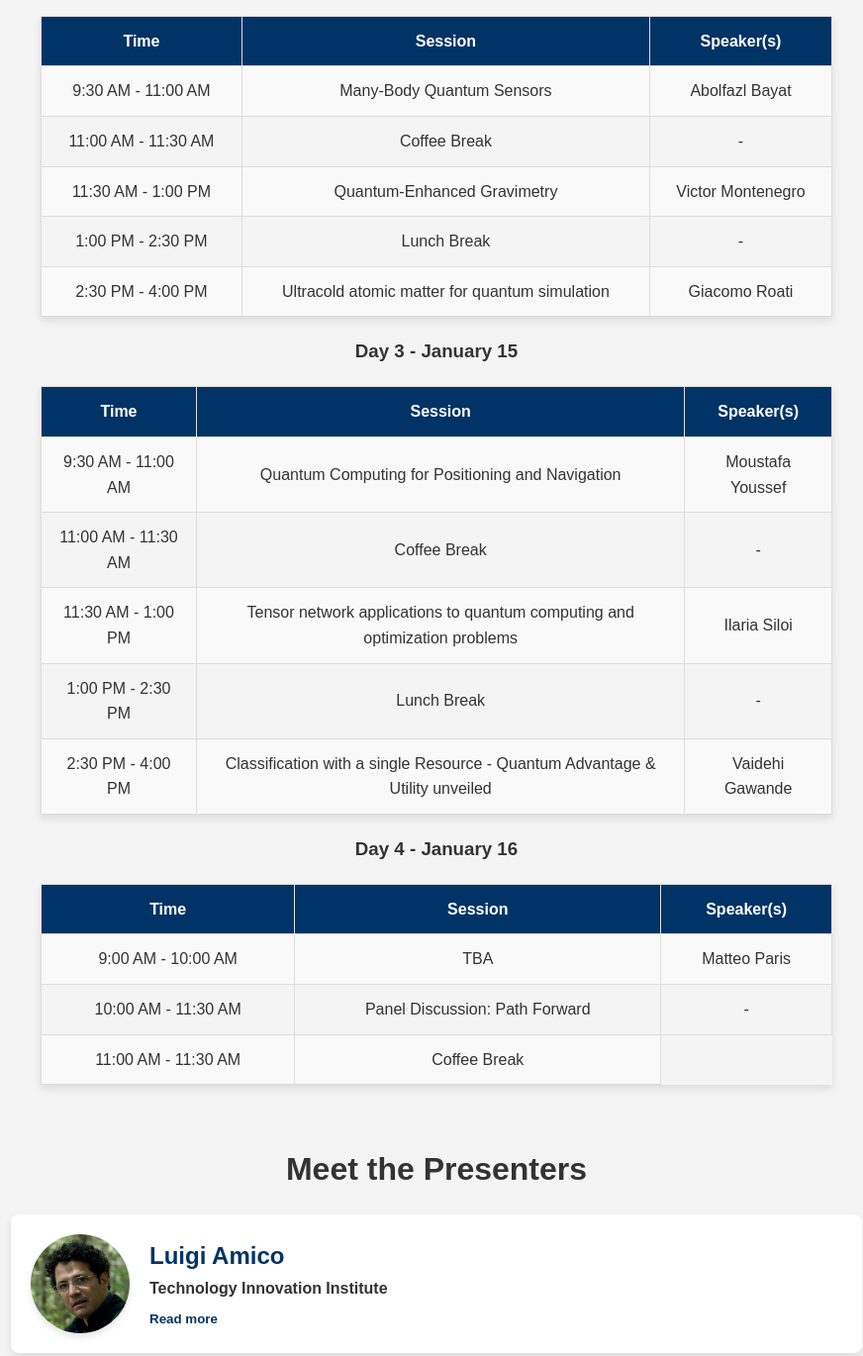
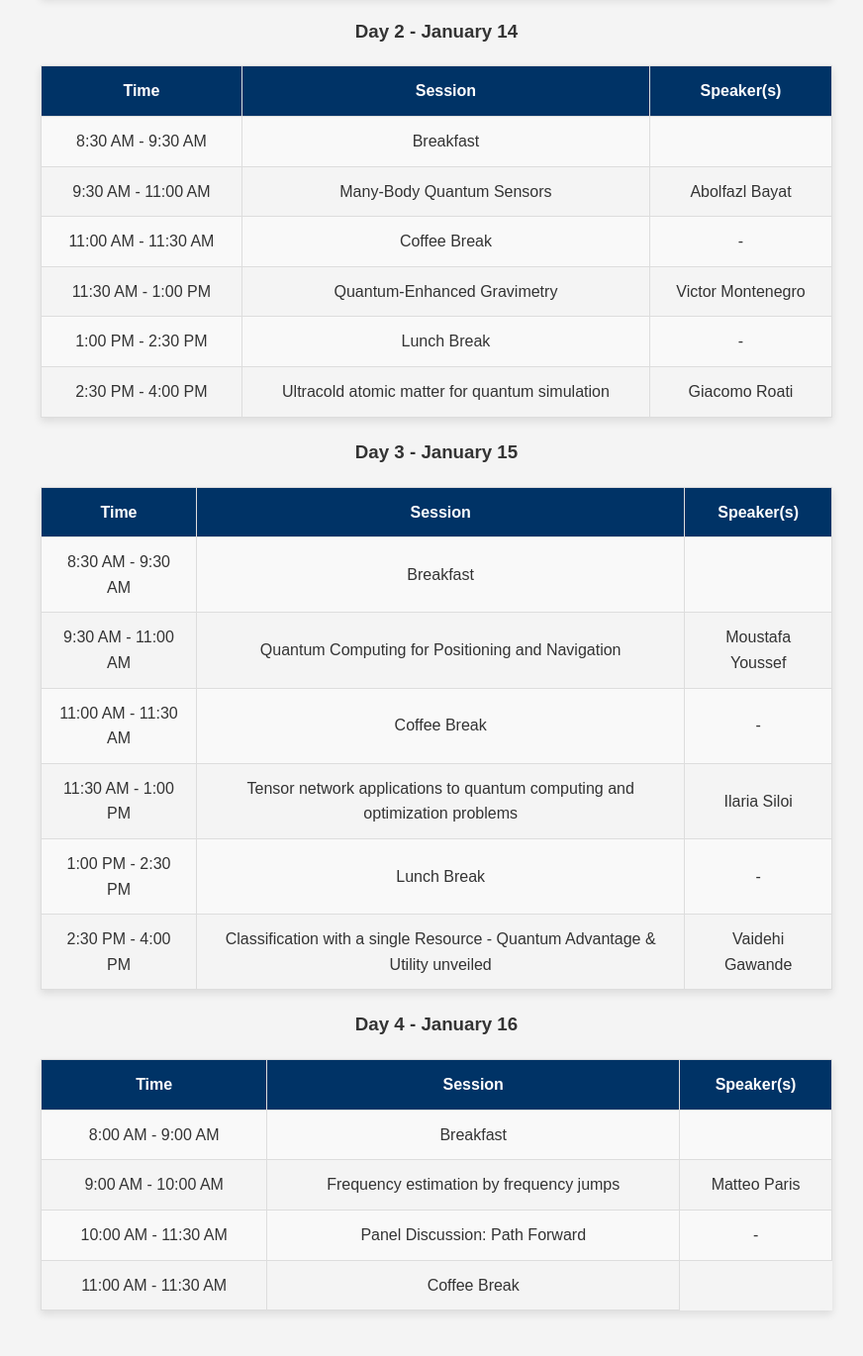
Before and after one commit to OmarSababha/QuantumWinterSchool, a plain HTML site: page index.html in a window 1280 px wide. Shown: the part 1053-2423 px from the top of the page at 99% size, without its empty margins (199-1071 px from the left). Drawn offline with Linux system fonts and the light colour scheme.

Commit message:
Update index.html

```diff
--- a/index.html
+++ b/index.html
@@ -50,6 +50,11 @@
             <th>Time</th>
             <th>Session</th>
             <th>Speaker(s)</th>
+        </tr>
+        <tr>
+            <td>8:00 AM - 9:00 AM</td>
+            <td>Breakfast</td>
+            <td></td>
         </tr>
         <tr>
             <td>9:00 AM - 10:15 AM</td>
@@ -120,6 +125,11 @@
             <td>Moustafa Youssef</td>
         </tr> -->
         <tr>
+            <td>8:30 AM - 9:30 AM</td>
+            <td>Breakfast</td>
+            <td></td>
+        </tr>
+        <tr>
             <td>9:30 AM - 11:00 AM</td>
             <td>Many-Body Quantum Sensors</td>
             <td>Abolfazl Bayat</td>
@@ -162,6 +172,11 @@
             <td>Victor Montenegro</td>
         </tr> -->
         <tr>
+            <td>8:30 AM - 9:30 AM</td>
+            <td>Breakfast</td>
+            <td></td>
+        </tr>
+        <tr>
             <td>9:30 AM - 11:00 AM</td>
             <td>Quantum Computing for Positioning and Navigation</td>
             <td>Moustafa Youssef</td>
@@ -197,14 +212,20 @@
     <!-- Day 4 Schedule -->
     <h3>Day 4 - January 16</h3>
     <table>
+
         <tr>
             <th>Time</th>
             <th>Session</th>
             <th>Speaker(s)</th>
         </tr>
         <tr>
+            <td>8:00 AM - 9:00 AM</td>
+            <td>Breakfast</td>
+            <td></td>
+        </tr>
+        <tr>
             <td>9:00 AM - 10:00 AM</td>
-            <td>TBA</td>
+            <td>Frequency estimation by frequency jumps</td>
             <td>Matteo Paris</td>
         </tr>
         <tr>
```
